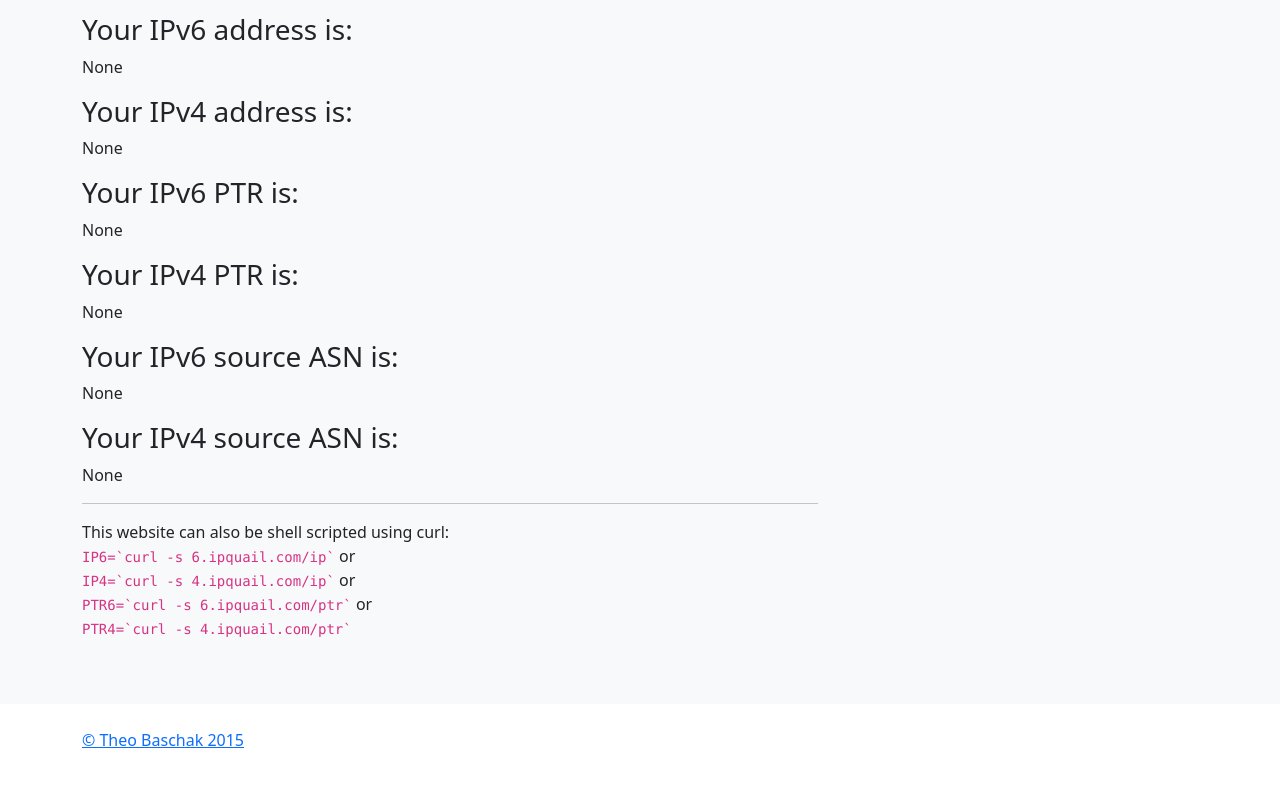
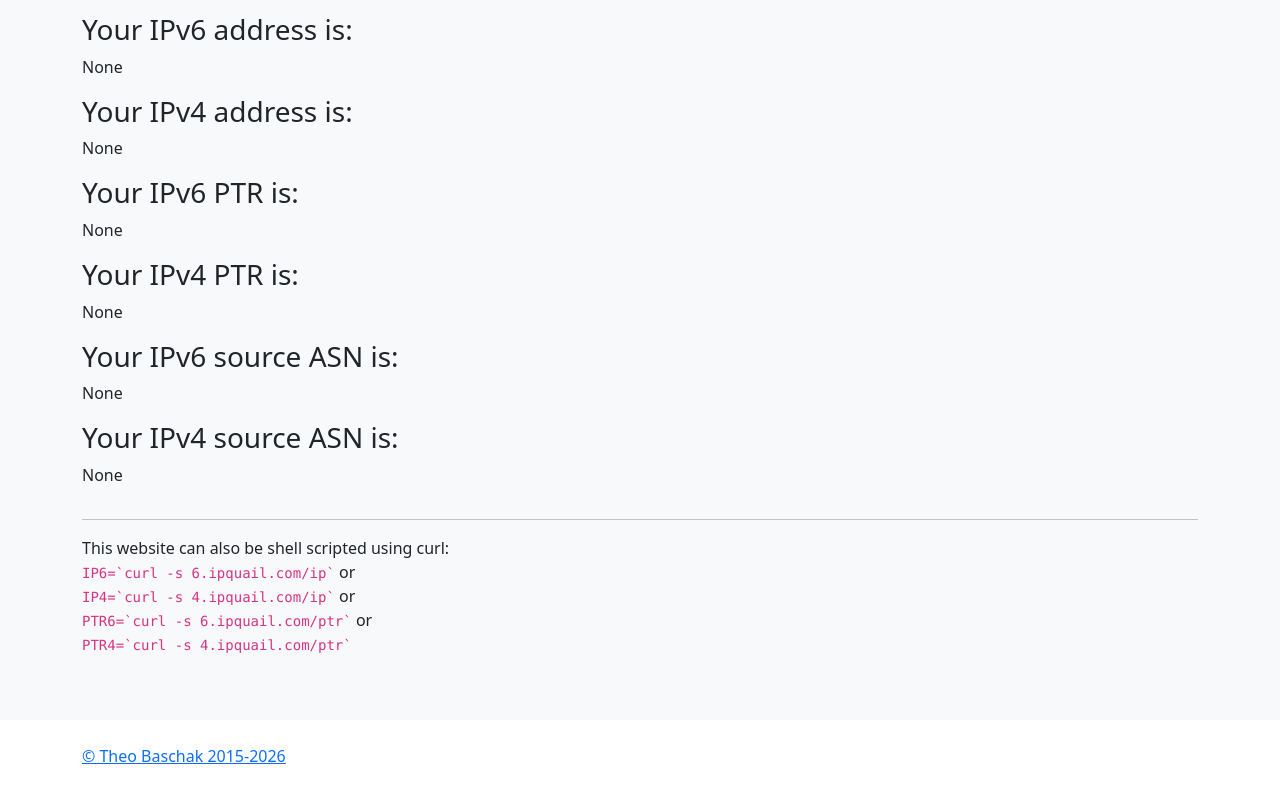
Before and after one commit to tbaschak/ipquail-go, a website: page ipquail/public/index.html in a window 1280 px wide. Shown: the part 204-1004 px from the top of the page. Drawn offline with nearby package versions, Linux system fonts and the light colour scheme; no server answers.

Commit message:
Update index.html to restructure curl command instructions and update copyright year

```diff
--- a/ipquail/public/index.html
+++ b/ipquail/public/index.html
@@ -27,22 +27,24 @@
                 <p id="asn6">None</p>
                 <h3>Your IPv4 source ASN is:</h3>
                 <p id="asn4">None</p>
-                <hr>
-                <p>This website can also be shell scripted using curl:<br><code>IP6=`curl -s 6.ipquail.com/ip`</code> or
-                <br><code>IP4=`curl -s 4.ipquail.com/ip`</code> or
-                <br><code>PTR6=`curl -s 6.ipquail.com/ptr`</code> or
-                <br><code>PTR4=`curl -s 4.ipquail.com/ptr`</code></p>
             </div>
             <div class="col-4">
                 <img class="img-fluid" src="assets/img/bird.png" alt="A Funny Bird"/>
             </div>
         </div>
       </div>
+      <div class="container">
+        <hr>
+        <p>This website can also be shell scripted using curl:<br><code>IP6=`curl -s 6.ipquail.com/ip`</code> or
+        <br><code>IP4=`curl -s 4.ipquail.com/ip`</code> or
+        <br><code>PTR6=`curl -s 6.ipquail.com/ptr`</code> or
+        <br><code>PTR4=`curl -s 4.ipquail.com/ptr`</code></p>
+      </div>
     </main>
 
     <div class="container">
       <footer>
-        <p><a href="https://github.com/tbaschak/">&copy; Theo Baschak 2015</a></p>
+        <p><a href="https://github.com/tbaschak/">&copy; Theo Baschak 2015-2026</a></p>
       </footer>
     </div> <!-- /container -->
     <script src="js/vendor/jquery-4.0.0.min.js"></script>
```
